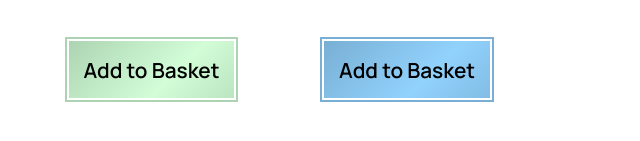
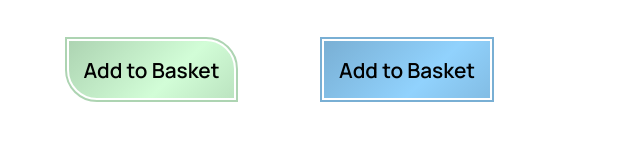
Before and after one commit to ailu-torreval/silfen, a plain HTML site: page buttons.html in a window 1280 px wide. Shown: the part 463-604 px from the top of the page, 490-1130 px from the left. Drawn offline with Linux system fonts and the light colour scheme.

Commit message:
border radius

```diff
--- a/buttons.css
+++ b/buttons.css
@@ -93,6 +93,7 @@ img {
 
 #both {
   border: 2px solid white;
+  border-radius: 0px 30px;
   outline: 2px solid #add4b2;
   padding: 0.3em;
   background: linear-gradient(
```
